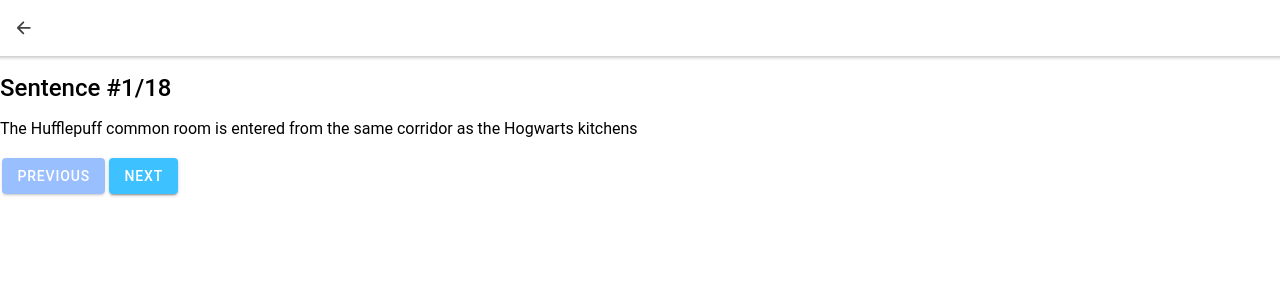
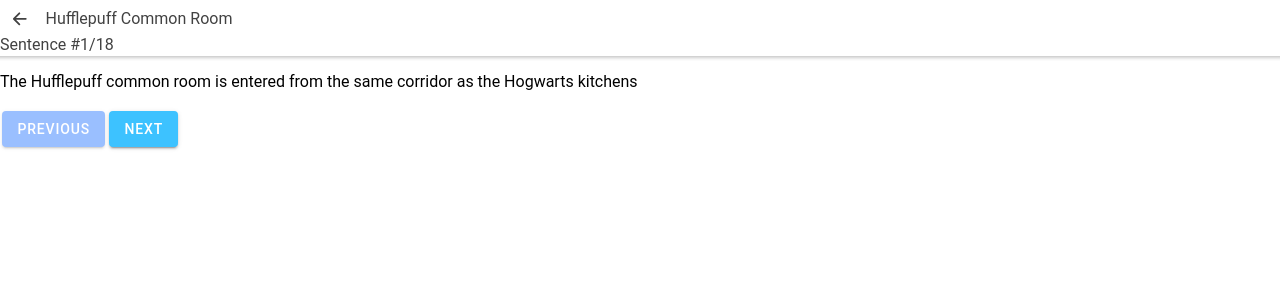
Before and after one commit to ainzzorl/langflipflop, a React (Create React App) app: page /mainmenu in a window 1280 px wide. Both pictures are taken after a click on the element "Hufflepuff Common Room". Shown: the top 300 px of the page. Built offline with nearby package versions, Linux system fonts and the light colour scheme.

Commit message:
Display title

```diff
--- a/src/pages/MyText.tsx
+++ b/src/pages/MyText.tsx
@@ -32,10 +32,10 @@ class MyText extends React.Component<
     };
 
     fetch("assets/data/texts/" + this.props.match.params.id + ".json")
-      .then(res=>res.json())
+      .then((res) => res.json())
       .then((res) => {
         this.setState((state) => ({
-          texts: res
+          texts: res,
         }));
       });
 
@@ -60,29 +60,33 @@ class MyText extends React.Component<
   }
 
   render() {
-    if (!this.state.texts['en']) {
+    if (!this.state.texts["en"]) {
       return <div>Loading...</div>;
     }
     return (
       <IonPage>
         <IonHeader>
           <IonToolbar>
-            <IonButtons slot="start">
-              <IonButton href="/mainmenu">
-                <IonIcon slot="start" icon={arrowBackOutline} />
-              </IonButton>
-            </IonButtons>
+            <div>
+              <IonButtons slot="start">
+                <IonButton href="/mainmenu">
+                  <IonIcon slot="start" icon={arrowBackOutline} />
+                </IonButton>
+                <span>{this.state.texts[this.state.lang].title}</span>
+              </IonButtons>
+            </div>
+            <div>
+              <span>
+                Sentence #{this.state.sentenceIndex + 1}/
+                {this.state.texts["en"].sentences.length}
+              </span>
+            </div>
           </IonToolbar>
         </IonHeader>
         <IonContent>
           <div>
-            <h2>
-              Sentence #{this.state.sentenceIndex + 1}/
-              {this.state.texts["en"].sentences.length}
-            </h2>
             <p
               onClick={() => {
-                console.log("Old lang: " + this.state.lang);
                 let newLang;
                 if (this.state.lang === "en") {
                   newLang = "es";
@@ -96,7 +100,11 @@ class MyText extends React.Component<
                 });
               }}
             >
-              {this.state.texts[this.state.lang].sentences[this.state.sentenceIndex]}
+              {
+                this.state.texts[this.state.lang].sentences[
+                  this.state.sentenceIndex
+                ]
+              }
             </p>
             <IonButton
               disabled={this.state.sentenceIndex === 0}
@@ -108,7 +116,8 @@ class MyText extends React.Component<
             </IonButton>
             <IonButton
               disabled={
-                this.state.sentenceIndex === this.state.texts["en"].sentences.length - 1
+                this.state.sentenceIndex ===
+                this.state.texts["en"].sentences.length - 1
               }
               color="secondary"
               onClick={this.goToNext}
```
Also changed, not shown: public/assets/data/texts/hufflepuff-common-room.json (line endings or trailing spaces).
